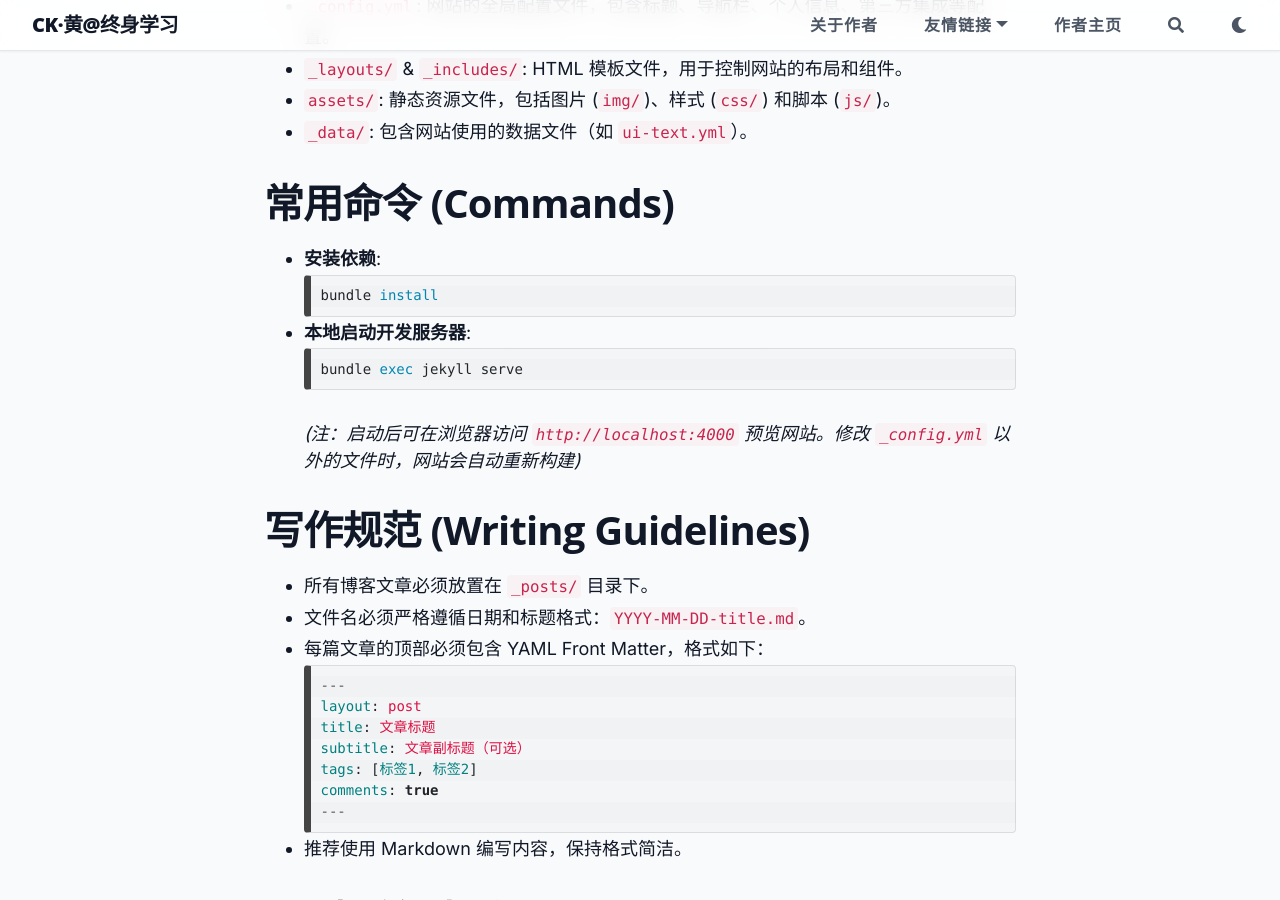
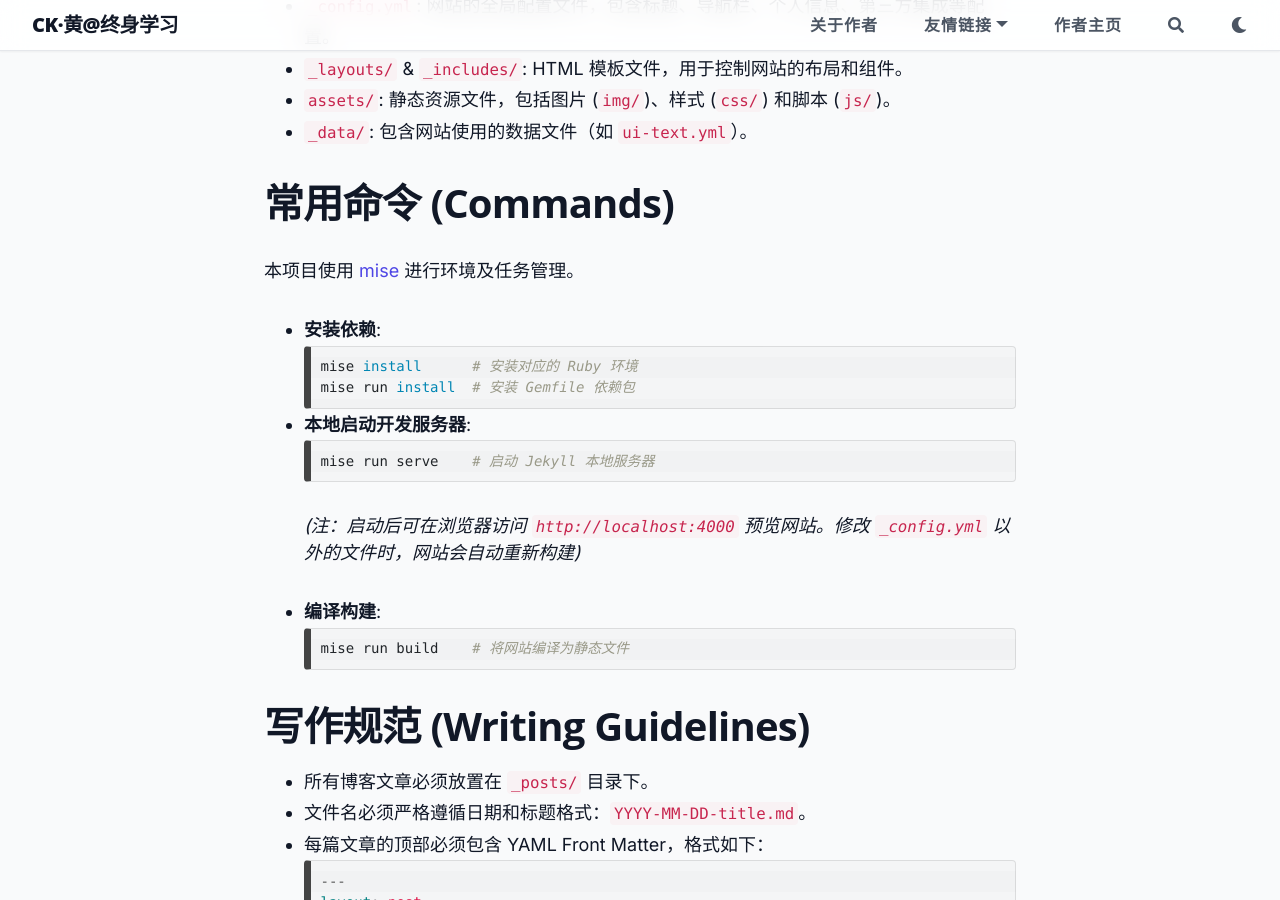
Before and after one commit to CKAtGitHub/ckatgithub.github.io, a Jekyll site: the page built from CLAUDE.md, in a window 1280 px wide and 900 px high, scrolled down 903 px. Built offline with Jekyll 4.4.1, drawn with Linux system fonts in a browser that asks for light colours; nearby versions of some CDN libraries; our own code applies the rules of GitHub Pages for plain Markdown files; comment, search, counter and statistics services are not loaded.

Commit message:
增加评论功能

````diff
--- a/CLAUDE.md
+++ b/CLAUDE.md
@@ -16,15 +16,21 @@
 - `_data/`: 包含网站使用的数据文件（如 `ui-text.yml`）。
 
 # 常用命令 (Commands)
+本项目使用 [mise](https://mise.jdx.dev/) 进行环境及任务管理。
 - **安装依赖**:
   ```bash
-  bundle install
+  mise install      # 安装对应的 Ruby 环境
+  mise run install  # 安装 Gemfile 依赖包
   ```
 - **本地启动开发服务器**:
   ```bash
-  bundle exec jekyll serve
+  mise run serve    # 启动 Jekyll 本地服务器
   ```
   *(注：启动后可在浏览器访问 `http://localhost:4000` 预览网站。修改 `_config.yml` 以外的文件时，网站会自动重新构建)*
+- **编译构建**:
+  ```bash
+  mise run build    # 将网站编译为静态文件
+  ```
 
 # 写作规范 (Writing Guidelines)
 - 所有博客文章必须放置在 `_posts/` 目录下。
--- a/_config.yml
+++ b/_config.yml
@@ -202,6 +202,12 @@
 #  emit-metadata: 0
 #  theme: light
 
+# To use Changyan comments:
+# 畅言云评配置（由用户提供）
+changyan:
+  appid: "cys8Rad7z"
+  conf: "prod_5ec94c3a771b19d340682836c3d5f5bd"
+
 # --- Misc --- #
 
 # Ruby Date Format to show dates of posts
--- a/_includes/comments.html
+++ b/_includes/comments.html
@@ -4,4 +4,5 @@
   {% include staticman-comments.html %}
   {% include utterances-comment.html %}
   {% include giscus-comment.html %}
+  {% include changyan-comment.html %}
 {% endif %}
````
Also changed, not shown: _includes/changyan-comment.html (added, +16 -0 lines), mise.toml (added, +14 -0 lines), .trae/documents/integrate_changyan_comments.md (added), README.md.
